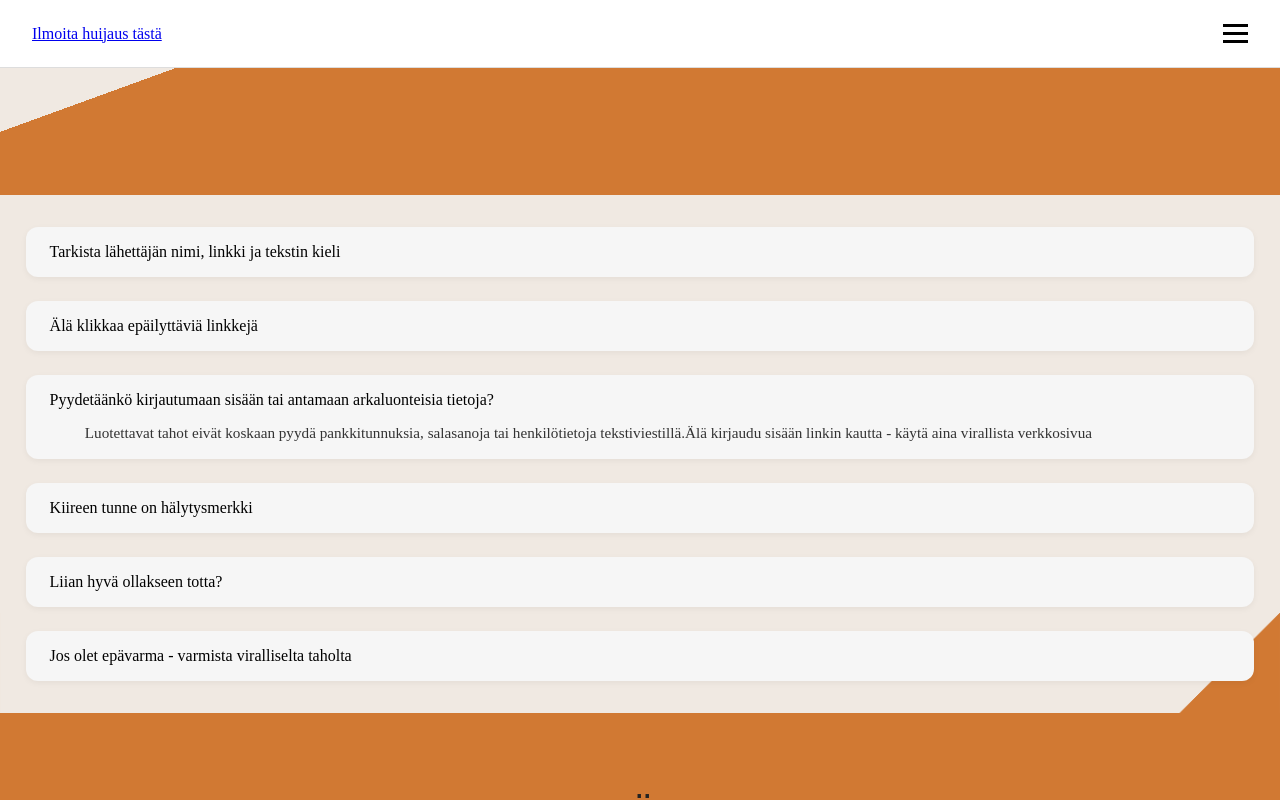
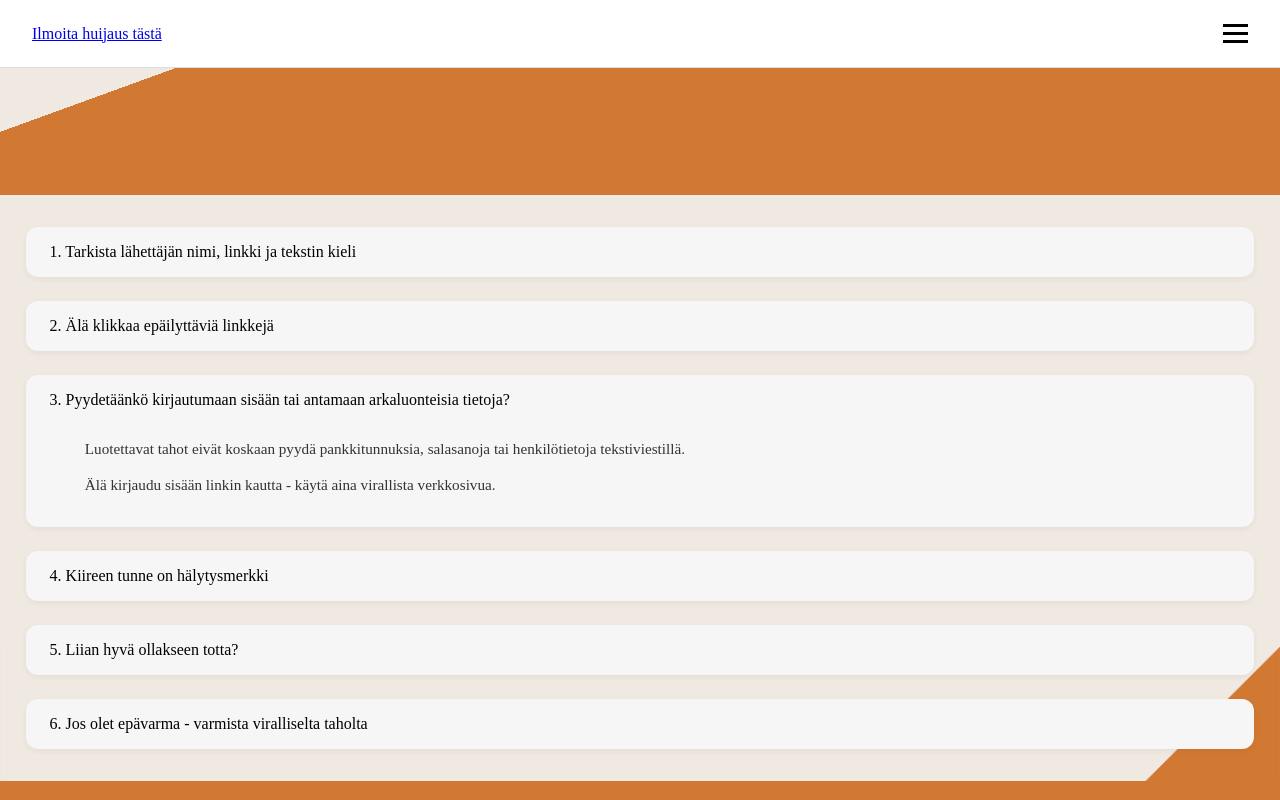
Before and after one commit to levonmaister/scamvjp2, a React (Vite) app: page / in a window 1280 px wide. Both pictures are taken after a click on the element 640 px from the left and 865 px from the top of the page. Shown: the part 465-1265 px from the top of the page. Built offline with nearby package versions, Linux system fonts and the light colour scheme.

Commit message:
Checklist förbättringar

```diff
--- a/src/pages/Checklist.jsx
+++ b/src/pages/Checklist.jsx
@@ -14,7 +14,7 @@ const Checklist = () => {
 
   const items = [
     {
-      title: "Tarkista lähettäjän nimi, linkki ja tekstin kieli",
+      title: "1. Tarkista lähettäjän nimi, linkki ja tekstin kieli",
       description: ["Onko lähettäjän nimi oudosti kirjoitettu tai jopa tuntematon?",
                    "Näkyykö linkissä väärin kirjoitettu tai epäilyttävä osoite?",
                    "Huijausviestit paljastuvat usein kirjoitusvirheistä ja epäjohdonmukaisuuksista."
@@ -22,29 +22,30 @@ const Checklist = () => {
 
     },
     {
-      title: "Älä klikkaa epäilyttäviä linkkejä",
-      description: "Vältä linkkejä, jos et ole varma viestin luotettavuudesta.",
+      title: "2. Älä klikkaa epäilyttäviä linkkejä",
+      description: ["Vältä linkkejä, jos et ole varma viestin luotettavuudesta."],
     },
     {
-      title: "Pyydetäänkö kirjautumaan sisään tai antamaan arkaluonteisia tietoja?",
+      title: "3. Pyydetäänkö kirjautumaan sisään tai antamaan arkaluonteisia tietoja?",
       description: ["Luotettavat tahot eivät koskaan pyydä pankkitunnuksia, salasanoja tai henkilötietoja tekstiviestillä.",
-                    "Älä kirjaudu sisään linkin kautta - käytä aina virallista verkkosivua"
+                    "Älä kirjaudu sisään linkin kautta - käytä aina virallista verkkosivua."
 
       ]
     },
     {
-        title: "Kiireen tunne on hälytysmerkki",
+        title: "4. Kiireen tunne on hälytysmerkki",
         description: ["Huijarit yrittävät usein saada sinut toimimaan nopeasti ja ajattelematta.",
                       "Ilmaisuja kuten “Toimi heti!” tai “Maksua vaaditaan nyt!” käyetään painostamiseen.",
                       "Älä reagoi kiirehtiviin viesteihin."
         ]
     },
     {
-        title: "Liian hyvä ollakseen totta?",
-        description: "Kyse on todennäköisesti huijauksesta, jos viestissä luvataan suuria palkintoja, rahaa tai ainutlaatuisia tilaisuuksia."
+        title: "5. Liian hyvä ollakseen totta?",
+        description: ["Kyse on todennäköisesti huijauksesta, jos viestissä luvataan suuria palkintoja, rahaa tai ainutlaatuisia tilaisuuksia."
+        ]
     },
     {
-        title: "Jos olet epävarma - varmista viralliselta taholta",
+        title: "6. Jos olet epävarma - varmista viralliselta taholta",
         description: ["Jos olet epävarma, ota yhteyttä organisaatioon heidän verkkosivujensa kautta - älä käytä viestissä olevia yhteystietoja.",
                       "Voit ilmoittaa huijauksista Liikenne- ja viestintävirasto Traficomin Kyberturvallisuuskeskukselle."
 
@@ -61,7 +62,8 @@ const Checklist = () => {
           </div>
           {openItem === index && (
             <div className="item-description">
-              {item.description}
+              {item.description.map((desc, i) => (
+                <p key={i}>{desc}</p>))}
             </div>
           )}
         </div>
--- a/src/styles/checklist.css
+++ b/src/styles/checklist.css
@@ -21,7 +21,7 @@
 
 
   .item-description {
-    margin-top: 0.8rem;
+    margin-top: 1.8rem;
     padding-left: 2.2rem;
     font-size: 0.95rem;
     color: #333;
```
